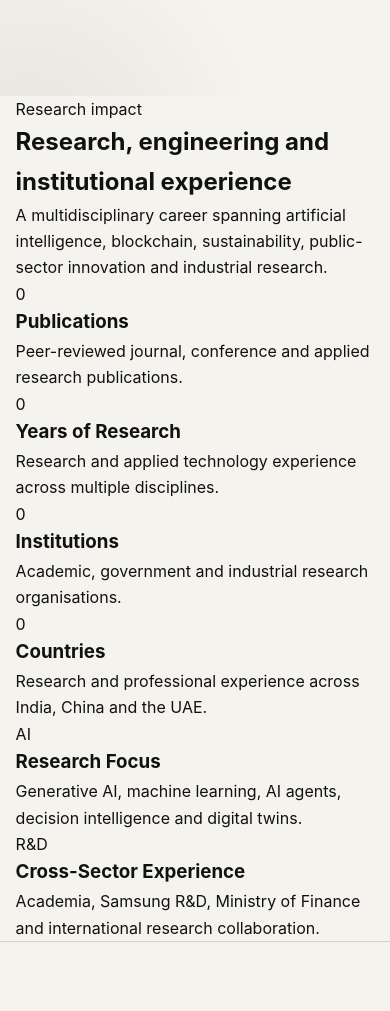
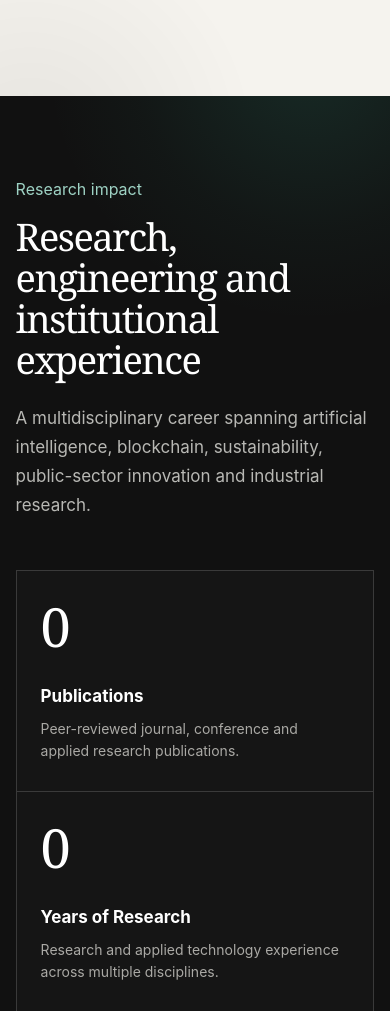
Before and after one commit to Dr-AmitVishwakarma/Dr-AmitVishwakarma.github.io, a plain HTML site: page index.html in a window 390 px wide. Shown: the part 2700-3711 px from the top of the page. Drawn offline with Linux system fonts and the light colour scheme.

Commit message:
Make impact section responsive

```diff
--- a/style.css
+++ b/style.css
@@ -637,6 +637,127 @@ nav a:hover::after {
 }
 
 /* =========================
+   RESEARCH IMPACT
+========================= */
+
+.impact-section {
+    position: relative;
+    padding: 110px 0;
+    background: var(--dark);
+    color: #ffffff;
+    overflow: hidden;
+}
+
+.impact-section::before {
+    content: "";
+    position: absolute;
+    width: 520px;
+    height: 520px;
+    top: -300px;
+    right: -180px;
+    border-radius: 50%;
+    background:
+        radial-gradient(
+            circle,
+            rgba(46, 132, 111, 0.22) 0%,
+            rgba(46, 132, 111, 0.05) 48%,
+            transparent 72%
+        );
+    pointer-events: none;
+}
+
+.impact-section .container {
+    position: relative;
+    z-index: 1;
+}
+
+.impact-heading {
+    display: grid;
+    grid-template-columns:
+        minmax(0, 1.25fr)
+        minmax(280px, 0.75fr);
+    align-items: end;
+    gap: 70px;
+}
+
+.impact-section .section-label {
+    color: #9ed2c4;
+}
+
+.impact-title {
+    max-width: 780px;
+    margin-top: 14px;
+    font-family: Georgia, "Times New Roman", serif;
+    font-size: clamp(38px, 5vw, 66px);
+    font-weight: 500;
+    line-height: 1.08;
+    letter-spacing: -0.04em;
+}
+
+.impact-introduction {
+    max-width: 480px;
+    color: #b8b8b4;
+    font-size: 17px;
+    line-height: 1.7;
+}
+
+.impact-grid {
+    display: grid;
+    grid-template-columns: repeat(4, minmax(0, 1fr));
+    margin-top: 70px;
+    border-top: 1px solid #3a3a3a;
+    border-left: 1px solid #3a3a3a;
+}
+
+.impact-item {
+    min-height: 270px;
+    padding: 31px;
+    border-right: 1px solid #3a3a3a;
+    border-bottom: 1px solid #3a3a3a;
+    background: rgba(255, 255, 255, 0.015);
+    transition:
+        background 0.25s ease,
+        transform 0.25s ease;
+}
+
+.impact-item:hover {
+    background: rgba(255, 255, 255, 0.055);
+    transform: translateY(-4px);
+}
+
+.impact-number,
+.impact-text-value {
+    display: block;
+    color: #ffffff;
+    font-family: Georgia, "Times New Roman", serif;
+    font-size: clamp(54px, 6vw, 82px);
+    font-weight: 500;
+    line-height: 1;
+    letter-spacing: -0.055em;
+}
+
+.impact-text-value {
+    color: #9ed2c4;
+}
+
+.impact-item h3 {
+    margin-top: 32px;
+    font-size: 17px;
+    line-height: 1.35;
+}
+
+.impact-item p {
+    margin-top: 10px;
+    color: #aaa9a5;
+    font-size: 14px;
+    line-height: 1.6;
+}
+
+.impact-item-wide {
+    grid-column: span 2;
+}
+
+/* =========================
    GENERAL SECTIONS
 ========================= */
 
@@ -957,6 +1078,19 @@ nav a:hover::after {
     .two-column-grid {
         grid-template-columns: 1fr;
     }
+    .impact-heading {
+    grid-template-columns: 1fr;
+    align-items: start;
+    gap: 24px;
+}
+
+.impact-grid {
+    grid-template-columns: repeat(2, minmax(0, 1fr));
+}
+
+.impact-item-wide {
+    grid-column: span 1;
+}
 }
 
 /* =========================
@@ -1020,4 +1154,21 @@ nav a:hover::after {
     .footer-content {
         flex-direction: column;
     }
+    .impact-section {
+    padding: 80px 0;
 }
+
+.impact-grid {
+    grid-template-columns: 1fr;
+    margin-top: 50px;
+}
+
+.impact-item {
+    min-height: auto;
+    padding: 28px 24px;
+}
+
+.impact-item-wide {
+    grid-column: span 1;
+}
+}
```
